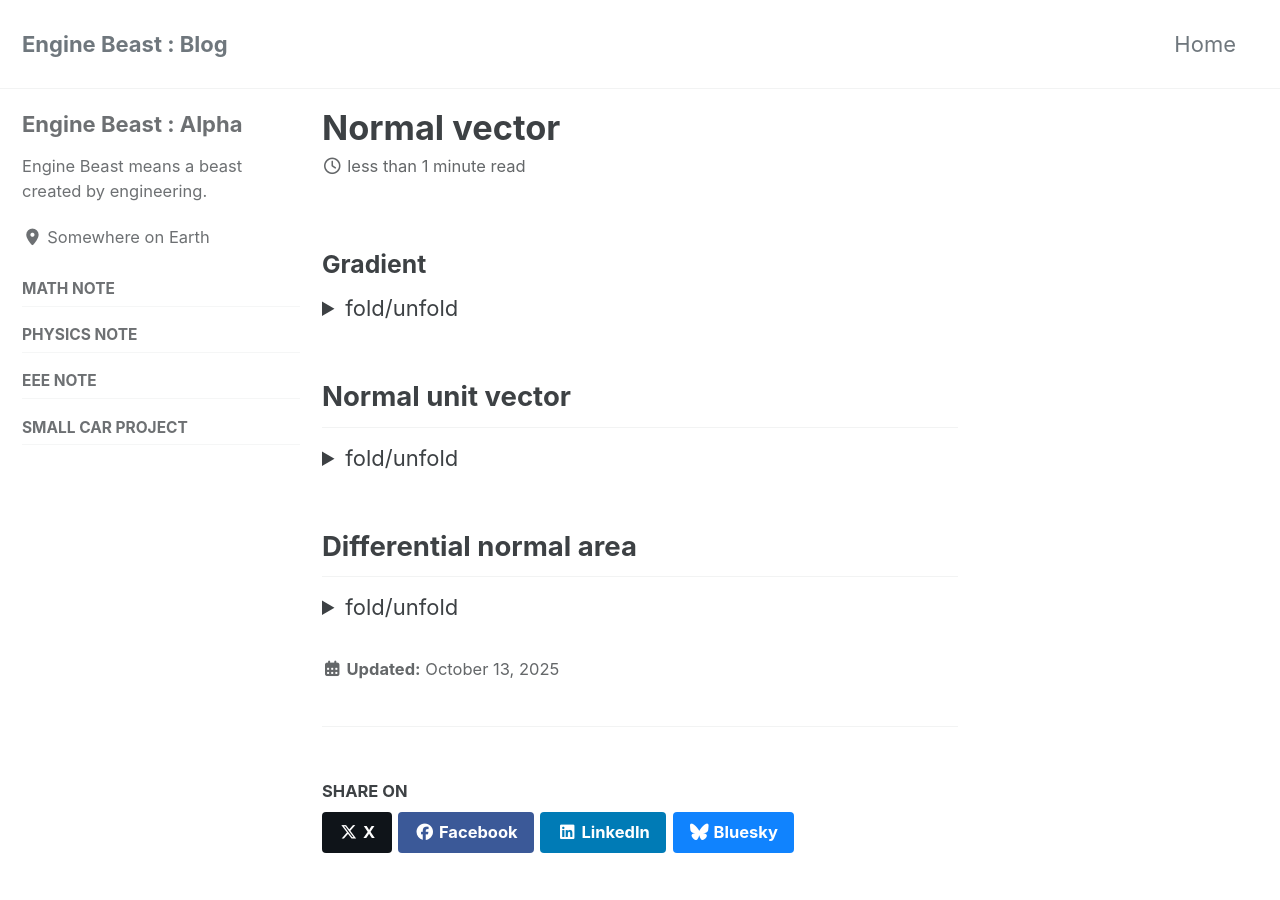
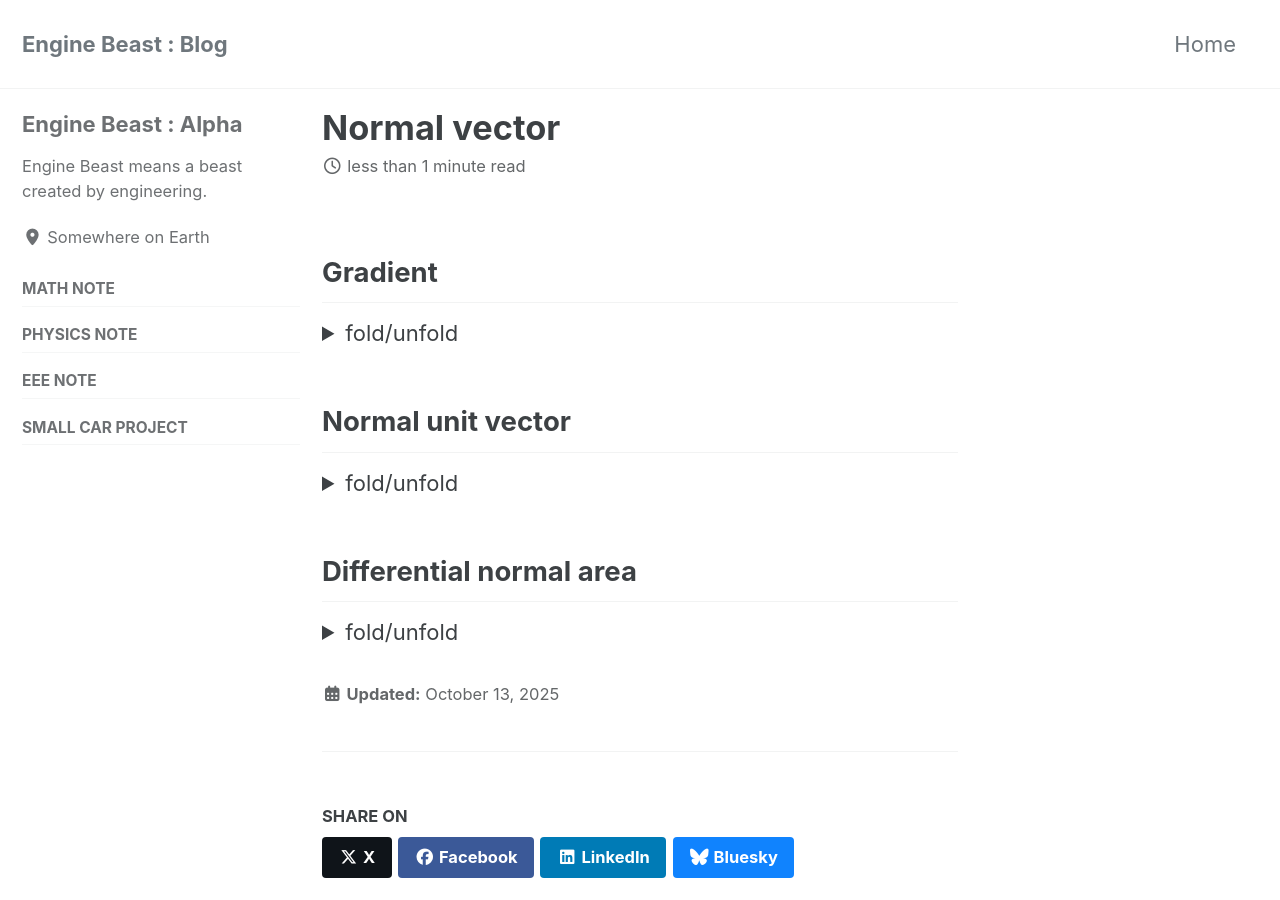
Before and after one commit to enginebeast/enginebeast.github.io, a Jekyll site: the page built from _posts/2025-10-13-normal_vector.md, in a window 1280 px wide and 900 px high. Built offline with Jekyll 4.4.1, drawn with Linux system fonts in a browser that asks for light colours; cached includes are drawn as plain includes.

```diff
--- a/_posts/2025-10-13-normal_vector.md
+++ b/_posts/2025-10-13-normal_vector.md
@@ -6,7 +6,7 @@ use_math: true
 comments: true
 ---
 
-### Gradient
+<h2>Gradient</h2>
 <details>
     <summary>fold/unfold</summary>
     $$
```
